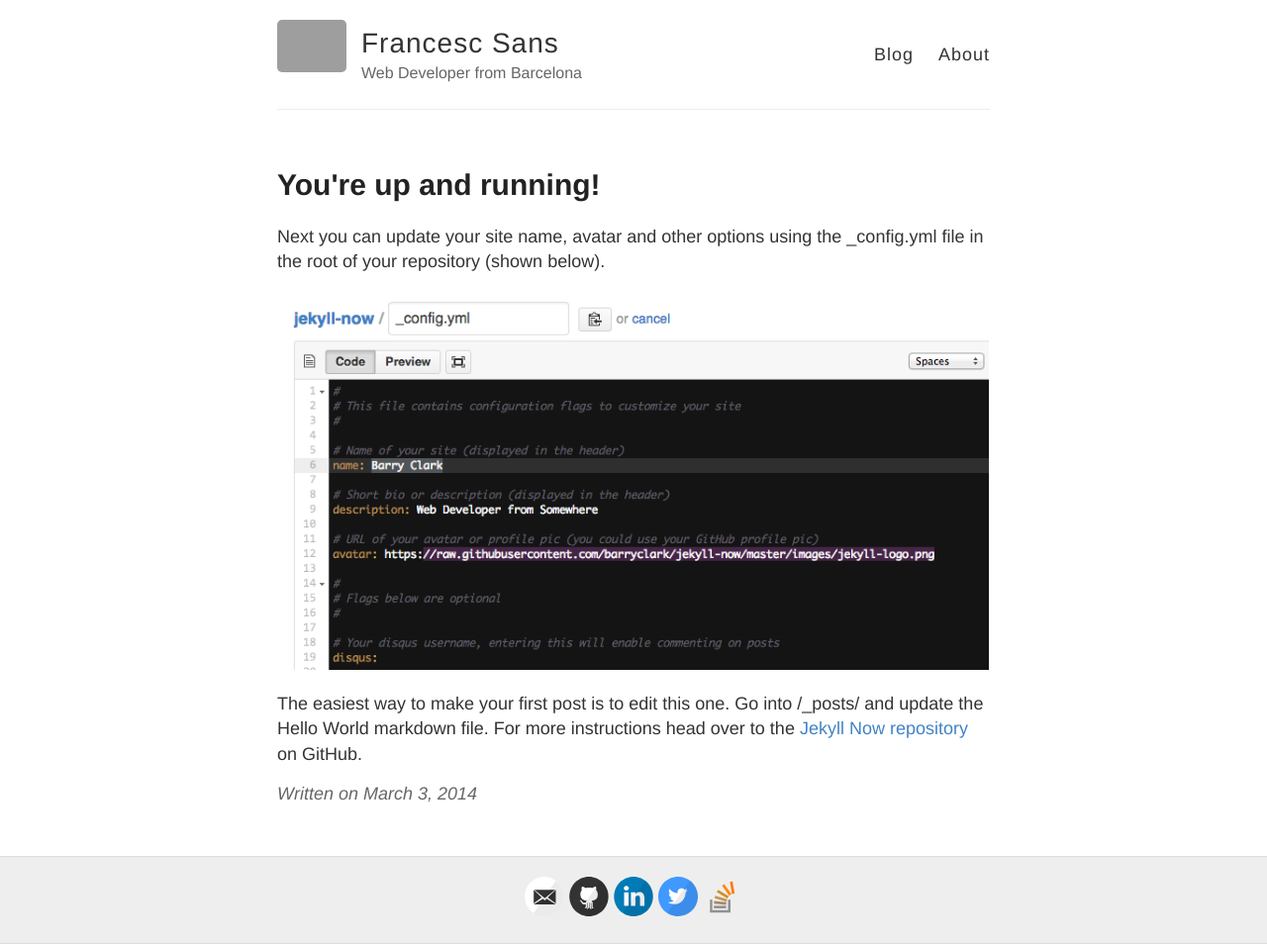
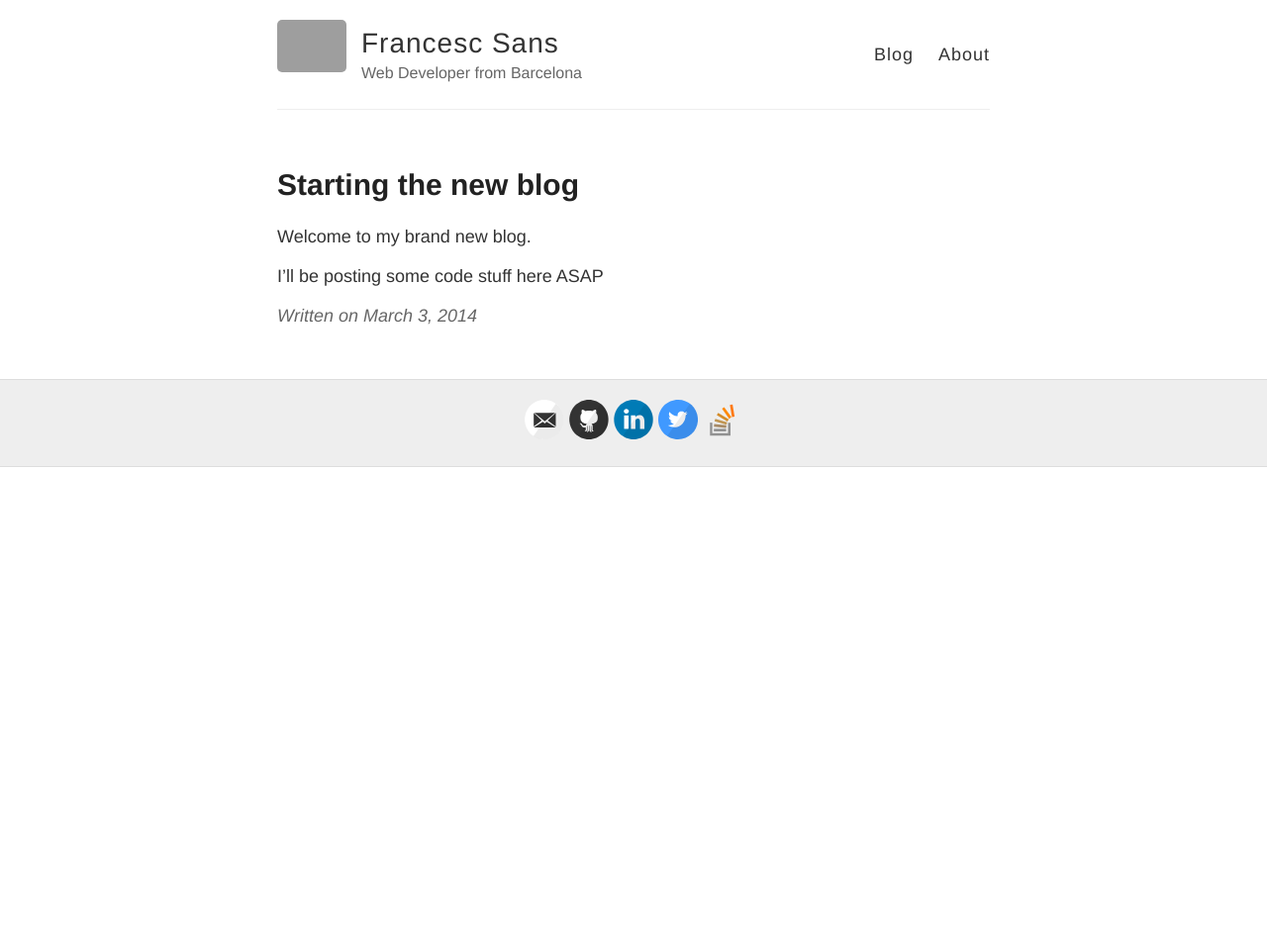
Before and after one commit to fsans/fsans.github.io, a Jekyll site: the page built from _posts/2014-3-3-Hello-World.md, in a window 1280 px wide. Shown: the whole page at 99% size. Built offline with Jekyll 4.4.1, drawn with Linux system fonts in a browser that asks for light colours; after the commit the page ends 900 px from its top, so only the background shows below that; grey boxes are pictures that could not be loaded.

Commit message:
Update 2014-3-3-Hello-World.md

```diff
--- a/_posts/2014-3-3-Hello-World.md
+++ b/_posts/2014-3-3-Hello-World.md
@@ -1,10 +1,9 @@
 ---
 layout: post
-title: You're up and running!
+title: Starting the new blog
+published: true
 ---
 
-Next you can update your site name, avatar and other options using the _config.yml file in the root of your repository (shown below).
+Welcome to my brand new blog.
 
-![_config.yml]({{ site.baseurl }}/images/config.png)
-
-The easiest way to make your first post is to edit this one. Go into /_posts/ and update the Hello World markdown file. For more instructions head over to the [Jekyll Now repository](https://github.com/barryclark/jekyll-now) on GitHub.
+I'll be posting some code stuff here ASAP
```
